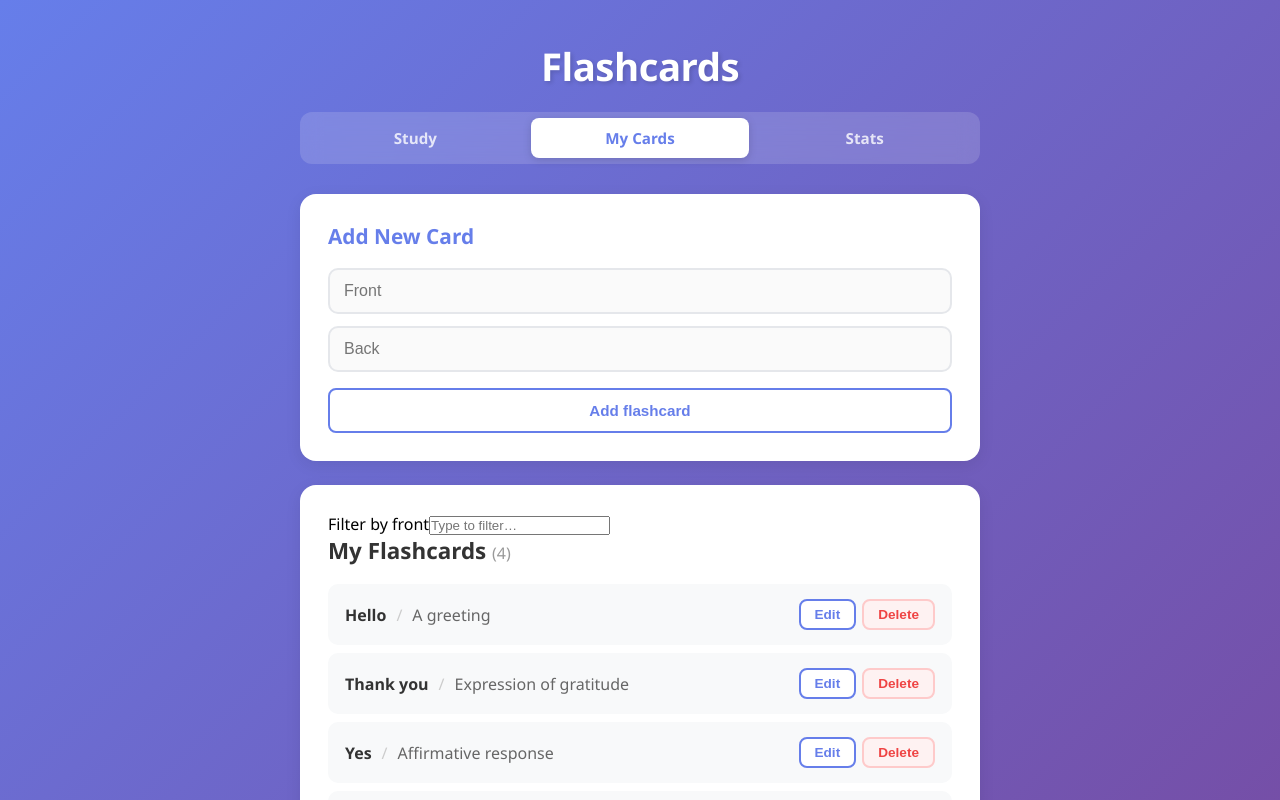
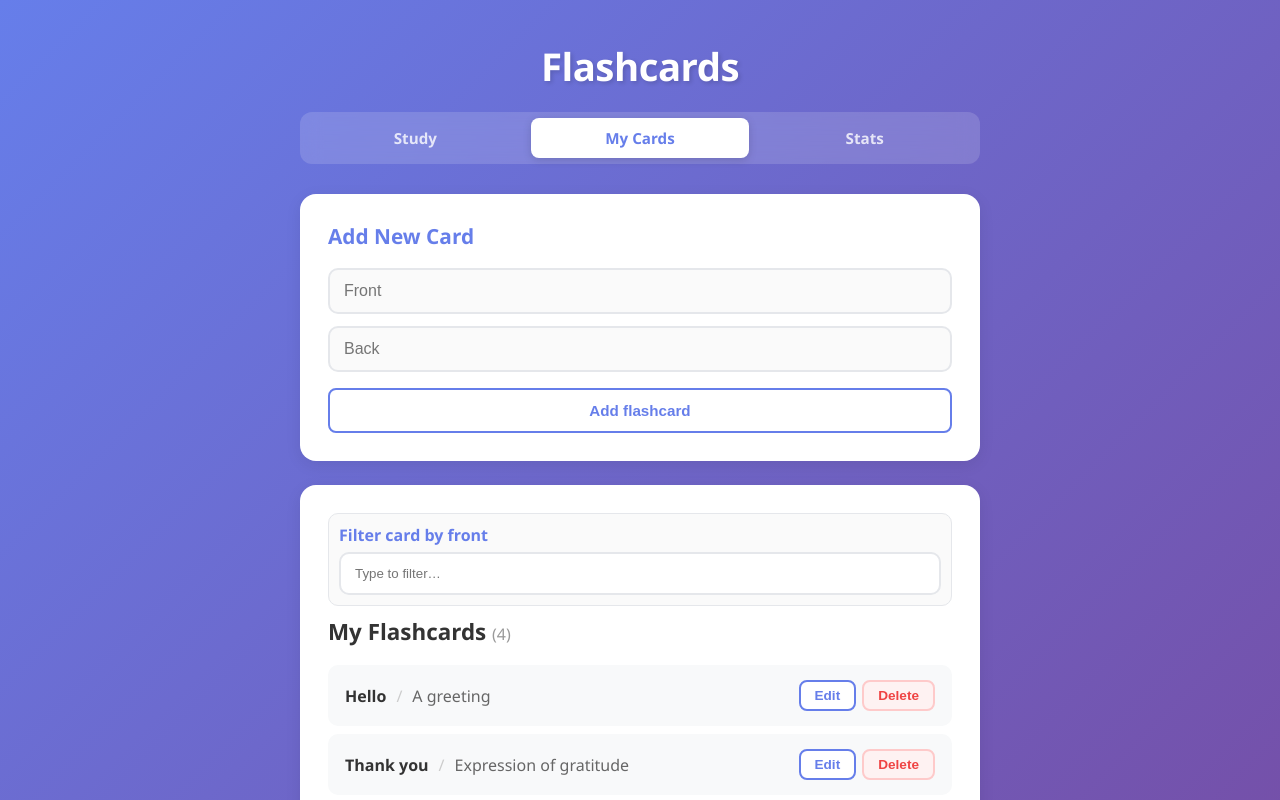
Before and after one commit to josephkwok001/my-project, a React (Vite) app: page /my-project/cards in a window 1280 px wide. Shown: the top 800 px of the page. Built offline with nearby package versions, Linux system fonts and the light colour scheme.

Commit message:
Apply CSS styling to filter feature

```diff
--- a/src/components/CardList.jsx
+++ b/src/components/CardList.jsx
@@ -48,14 +48,18 @@ function CardList() {
 
   return (
   <div className="card-list-container">
-    <label htmlFor="card-front-filter">Filter by front</label>
-  <input
+
+  <div className="card-list-filter-row">
+    <label className="card-list-filter-label" htmlFor="card-front-filter">Filter card by front</label>
+    <input
+    className="card-list-filter-input"
     id="card-front-filter"
     type="text"
     value={filterText}
     placeholder="Type to filter…"
     onChange={(e) => setFilterText(e.target.value)}
   />
+  </div>
 
     <h2>My Flashcards <span>({cards.length})</span></h2>
 
--- a/src/index.css
+++ b/src/index.css
@@ -350,6 +350,32 @@ button:active {
     margin-bottom: 0;
 }
 
+
+.card-list-filter-row {
+    background: #fafafa;
+    border-radius: 10px;
+    border: 1px solid #e5e7eb;
+    padding: 10px;
+    margin-bottom: 10px;
+    display: block;
+}
+
+.card-list-filter-label {
+    font-size: 1rem;
+    font-weight: 600;
+    margin-bottom: 6px;
+    color: #667eea;
+    display: block;
+}
+.card-list-filter-input {
+    width: 100%;
+    padding: 12px 14px;
+    border: 2px solid #e5e7eb;
+    border-radius: 10px;
+    display: block;
+}
+
+
 .card-content {
     flex: 1;
     font-size: 1rem;
```
